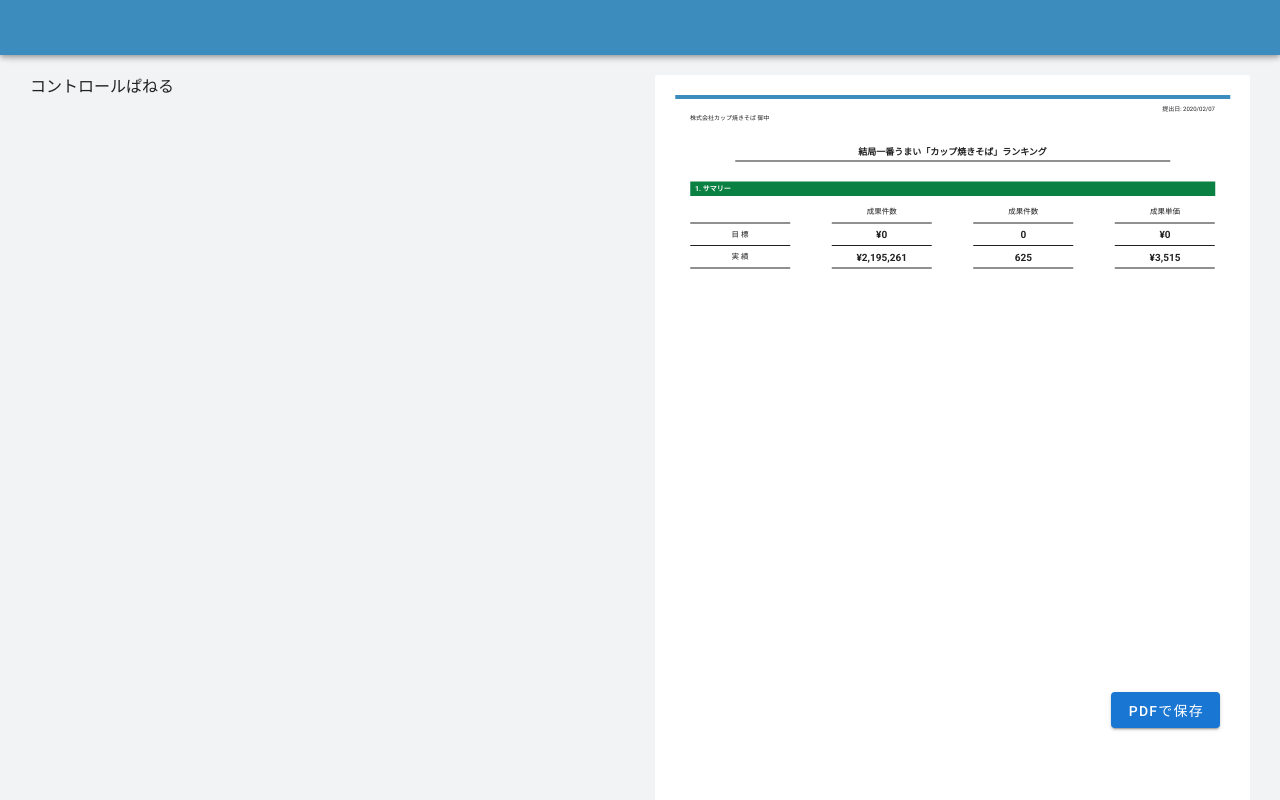
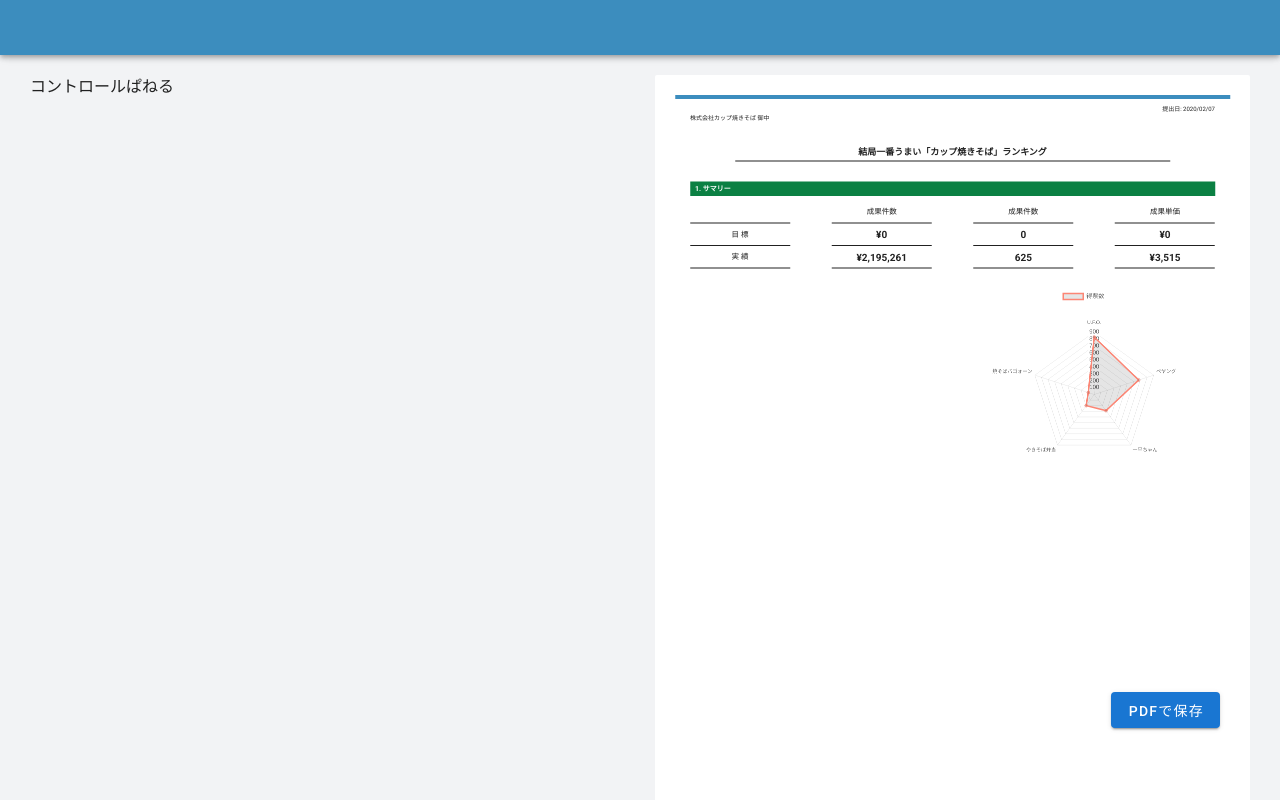
Before and after one commit to uenoryo/html2pdf, a Vue app: page / in a window 1280 px wide. Built offline with nearby package versions, Linux system fonts and the light colour scheme.

Commit message:
display radar chart.

```diff
--- /dev/null
+++ b/src/components/RadarChart.vue
@@ -0,0 +1,12 @@
+<script>
+// see https://www.chartjs.org/docs/latest/charts/radar.html
+import { Radar } from 'vue-chartjs'
+
+export default {
+  extends: Radar,
+  props: ['chartdata', 'options'],
+  mounted () {
+    this.renderChart(this.chartdata, this.options)
+  }
+}
+</script>
--- a/src/components/Sample.vue
+++ b/src/components/Sample.vue
@@ -40,6 +40,13 @@
                           <div><b>¥3,515</b></div>
                         </div>
                       </div>
+
+                      <div class="report__graphs">
+                        <div class="report__graph"></div>
+                        <div class="report__graph">
+                          <RadarChart :chartdata="chartData"/>
+                        </div>
+                      </div>
                     </section>
                   </div>
                 </div>
@@ -61,9 +68,15 @@
 <script>
 import html2canvas from 'html2canvas'
 import jsPDF from 'jspdf'
+import RadarChart from './RadarChart';
 
 export default {
   name: 'Sample',
+
+  components: {
+    RadarChart,
+  },
+
   data: function() {
     return {
       // for html2canvas
@@ -92,6 +105,15 @@ export default {
       ],
 
       imageURL: '',
+
+      chartData: {
+        labels: ["U.F.O.", "ペヤング", "一平ちゃん", "やきそば弁当", "焼そばバゴォーン"],
+        datasets: [{
+          label: "得票数",
+          data: [826, 673, 287, 198, 91],
+          borderColor: "#fc8675",
+        }],
+      },
     }
   },
   props: {},
@@ -229,6 +251,18 @@ export default {
         }
       }
     }
+
+    &__graphs {
+      width: 100%;
+      display: flex;
+      margin-top: 40px;
+      justify-content: space-around;
+    }
+
+    &__graph {
+      width: 35%;
+      height: 35%;
+    }
   }
 
 </style>
```
